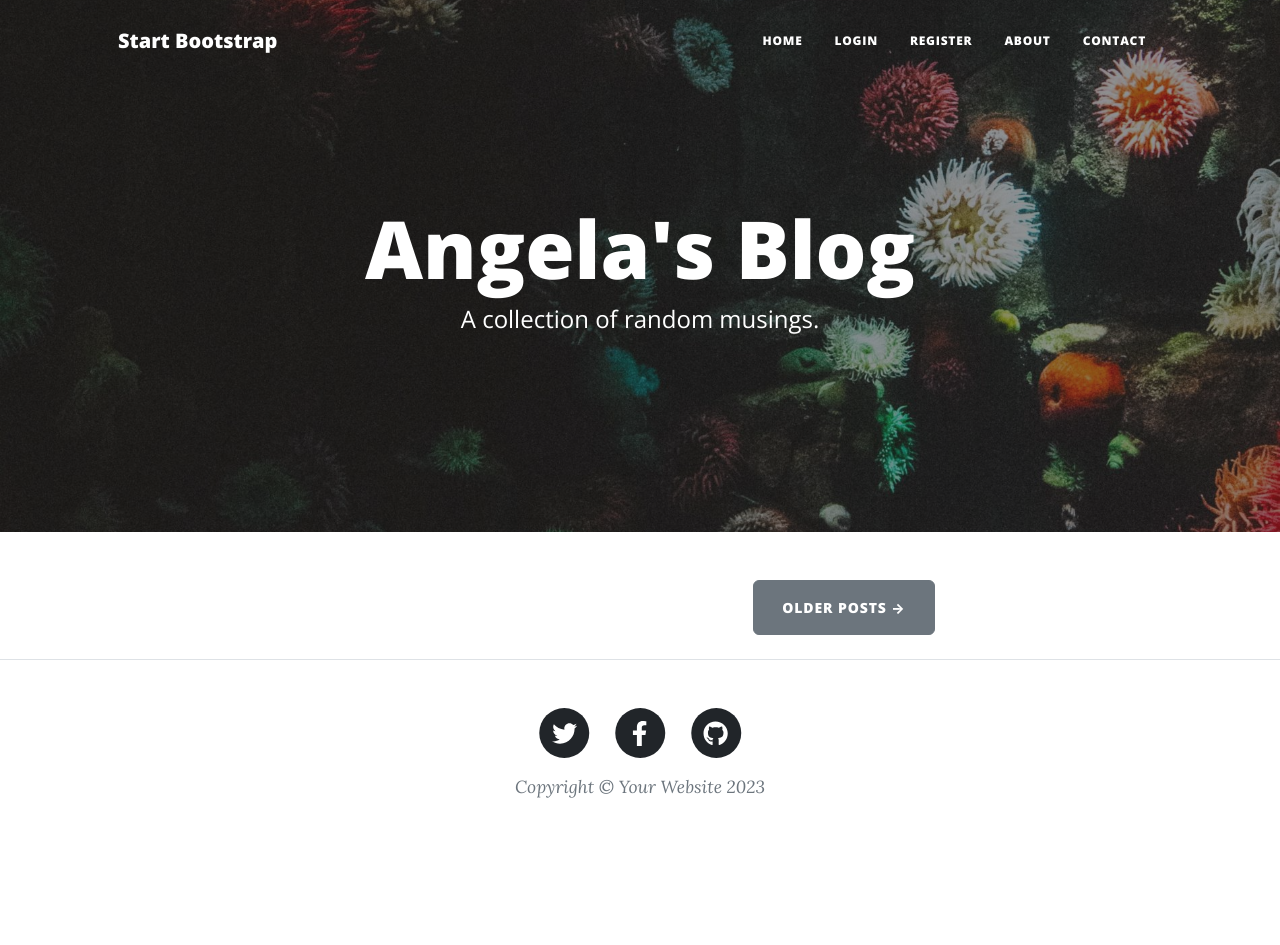
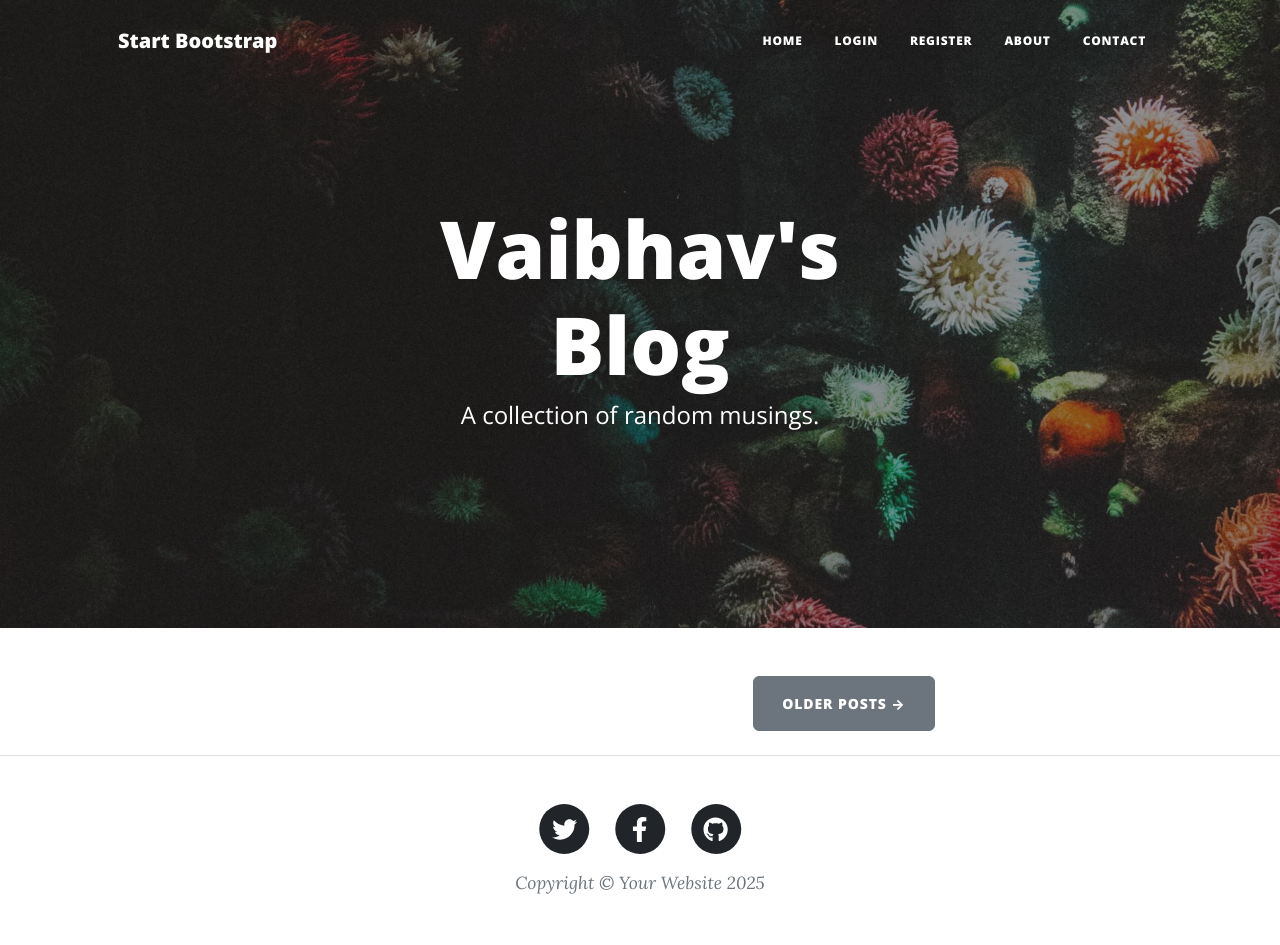
Before and after one commit to vaibhav-vai/Blog_Website, a Flask app: page / in a window 1280 px wide. Before the commit the page ends 798 px from the top, so only its background shows below. Run offline with Flask 3, Linux system fonts and the light colour scheme; data that the repository does not hold is empty; some libraries are stand-ins or nearby versions.

Commit message:
update main.py

```diff
--- a/templates/footer.html
+++ b/templates/footer.html
@@ -29,7 +29,7 @@
                               </a>
                           </li>
                       </ul>
-                      <div class="small text-center text-muted fst-italic">Copyright &copy; Your Website 2023</div>
+                      <div class="small text-center text-muted fst-italic">Copyright &copy; Your Website 2025</div>
                   </div>
               </div>
           </div>
--- a/templates/header.html
+++ b/templates/header.html
@@ -8,7 +8,7 @@
     />
     <meta name="description" content="" />
     <meta name="author" content="" />
-    <title>Angela's Blog</title>
+    <title>Vaibhav's Blog</title>
     {% block styles %}
     <!-- Load Bootstrap-Flask CSS here -->
     {{ bootstrap.load_css() }}
--- a/templates/index.html
+++ b/templates/index.html
@@ -9,7 +9,7 @@
     <div class="row gx-4 gx-lg-5 justify-content-center">
       <div class="col-md-10 col-lg-8 col-xl-7">
         <div class="site-heading">
-          <h1>Angela's Blog</h1>
+          <h1>Vaibhav's Blog</h1>
           <span class="subheading">A collection of random musings.</span>
         </div>
       </div>
```
